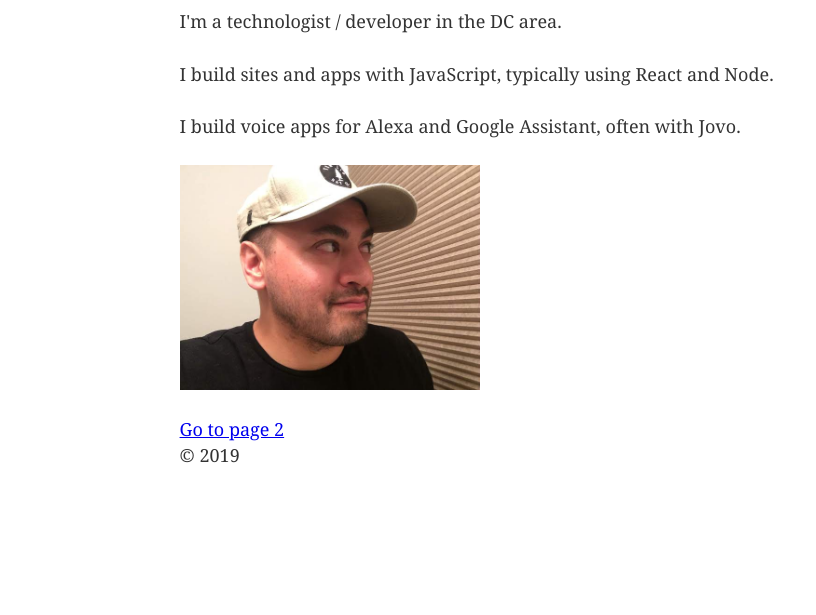
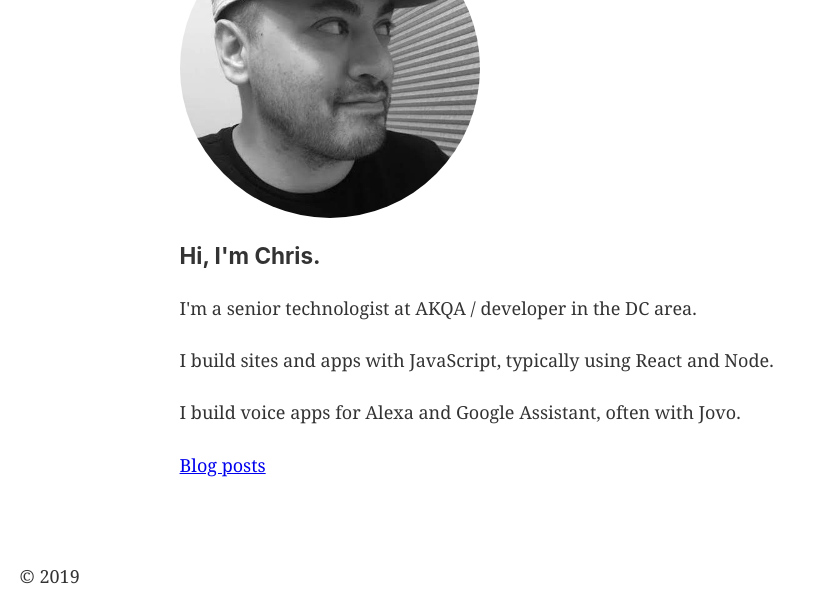
Before and after one commit to chrisaspringer/personal-gatsby, a Gatsby site: page / in a window 1280 px wide. Shown: the part 185-800 px from the top of the page, without its empty margins (0-816 px from the left). Built offline with nearby package versions, Linux system fonts and the light colour scheme; Gatsby itself is replaced by a stand-in of ours.

Commit message:
Updates to basic files

```diff
--- a/gatsby-config.js
+++ b/gatsby-config.js
@@ -1,6 +1,6 @@
 module.exports = {
   siteMetadata: {
-    title: `Chris Springer - Technologist`,
+    title: `c.s.`,
     description: `Chris Springer's personal site. Chris is a technologist living in the Washington D.C. area.`,
     author: `@chrisaspringer`,
   },
--- a/src/components/image.js
+++ b/src/components/image.js
@@ -13,11 +13,11 @@ import Img from "gatsby-image"
  * - `StaticQuery`: https://gatsby.dev/staticquery
  */
 
-const Image = () => (
+const Image = props => (
   <StaticQuery
     query={graphql`
       query {
-        placeholderImage: file(relativePath: { eq: "me.jpg" }) {
+        placeholderImage: file(relativePath: { eq: "me_bw.jpg" }) {
           childImageSharp {
             fluid(maxWidth: 300) {
               ...GatsbyImageSharpFluid
@@ -26,7 +26,12 @@ const Image = () => (
         }
       }
     `}
-    render={data => <Img fluid={data.placeholderImage.childImageSharp.fluid} />}
+    render={data => (
+      <Img
+        fluid={data.placeholderImage.childImageSharp.fluid}
+        style={{ borderRadius: `50%`, borderWidth: 0 }}
+      />
+    )}
   />
 )
 export default Image
--- a/src/components/layout.css
+++ b/src/components/layout.css
@@ -3,11 +3,14 @@ html {
   -ms-text-size-adjust: 100%;
   -webkit-text-size-adjust: 100%;
 }
+
 body {
   margin: 0;
   -webkit-font-smoothing: antialiased;
   -moz-osx-font-smoothing: grayscale;
+  min-height: 100vh;
 }
+
 article,
 aside,
 details,
@@ -22,55 +25,68 @@ section,
 summary {
   display: block;
 }
+
 audio,
 canvas,
 progress,
 video {
   display: inline-block;
 }
+
 audio:not([controls]) {
   display: none;
   height: 0;
 }
+
 progress {
   vertical-align: baseline;
 }
+
 [hidden],
 template {
   display: none;
 }
+
 a {
   background-color: transparent;
   -webkit-text-decoration-skip: objects;
 }
+
 a:active,
 a:hover {
   outline-width: 0;
 }
+
 abbr[title] {
   border-bottom: none;
   text-decoration: underline;
   text-decoration: underline dotted;
 }
+
 b,
 strong {
   font-weight: inherit;
   font-weight: bolder;
 }
+
 dfn {
   font-style: italic;
 }
+
 h1 {
   font-size: 2em;
   margin: 0.67em 0;
 }
+
 mark {
   background-color: #ff0;
   color: #000;
 }
+
 small {
   font-size: 80%;
 }
+
 sub,
 sup {
   font-size: 75%;
@@ -78,18 +94,23 @@ sup {
   position: relative;
   vertical-align: baseline;
 }
+
 sub {
   bottom: -0.25em;
 }
+
 sup {
   top: -0.5em;
 }
+
 img {
   border-style: none;
 }
+
 svg:not(:root) {
   overflow: hidden;
 }
+
 code,
 kbd,
 pre,
@@ -97,14 +118,17 @@ samp {
   font-family: monospace, monospace;
   font-size: 1em;
 }
+
 figure {
   margin: 1em 40px;
 }
+
 hr {
   box-sizing: content-box;
   height: 0;
   overflow: visible;
 }
+
 button,
 input,
 optgroup,
@@ -113,23 +137,28 @@ textarea {
   font: inherit;
   margin: 0;
 }
+
 optgroup {
   font-weight: 700;
 }
+
 button,
 input {
   overflow: visible;
 }
+
 button,
 select {
   text-transform: none;
 }
+
 [type="reset"],
 [type="submit"],
 button,
 html [type="button"] {
   -webkit-appearance: button;
 }
+
 [type="button"]::-moz-focus-inner,
 [type="reset"]::-moz-focus-inner,
 [type="submit"]::-moz-focus-inner,
@@ -137,17 +166,20 @@ button::-moz-focus-inner {
   border-style: none;
   padding: 0;
 }
+
 [type="button"]:-moz-focusring,
 [type="reset"]:-moz-focusring,
 [type="submit"]:-moz-focusring,
 button:-moz-focusring {
   outline: 1px dotted ButtonText;
 }
+
 fieldset {
   border: 1px solid silver;
   margin: 0 2px;
   padding: 0.35em 0.625em 0.75em;
 }
+
 legend {
   box-sizing: border-box;
   color: inherit;
@@ -156,48 +188,60 @@ legend {
   padding: 0;
   white-space: normal;
 }
+
 textarea {
   overflow: auto;
 }
+
 [type="checkbox"],
 [type="radio"] {
   box-sizing: border-box;
   padding: 0;
 }
+
 [type="number"]::-webkit-inner-spin-button,
 [type="number"]::-webkit-outer-spin-button {
   height: auto;
 }
+
 [type="search"] {
   -webkit-appearance: textfield;
   outline-offset: -2px;
 }
+
 [type="search"]::-webkit-search-cancel-button,
 [type="search"]::-webkit-search-decoration {
   -webkit-appearance: none;
 }
+
 ::-webkit-input-placeholder {
   color: inherit;
   opacity: 0.54;
 }
+
 ::-webkit-file-upload-button {
   -webkit-appearance: button;
   font: inherit;
 }
+
 html {
   font: 112.5%/1.45em georgia, serif;
   box-sizing: border-box;
   overflow-y: scroll;
 }
+
 * {
   box-sizing: inherit;
 }
+
 *:before {
   box-sizing: inherit;
 }
+
 *:after {
   box-sizing: inherit;
 }
+
 body {
   color: hsla(0, 0%, 0%, 0.8);
   font-family: georgia, serif;
@@ -209,6 +253,7 @@ body {
   -webkit-font-feature-settings: "kern", "liga", "clig", "calt";
   font-feature-settings: "kern", "liga", "clig", "calt";
 }
+
 img {
   max-width: 100%;
   margin-left: 0;
@@ -220,6 +265,7 @@ img {
   padding-top: 0;
   margin-bottom: 1.45rem;
 }
+
 h1 {
   margin-left: 0;
   margin-right: 0;
@@ -234,9 +280,10 @@ h1 {
     Ubuntu, Cantarell, Fira Sans, Droid Sans, Helvetica Neue, sans-serif;
   font-weight: bold;
   text-rendering: optimizeLegibility;
-  font-size: 2.25rem;
+  font-size: 1.25rem;
   line-height: 1.1;
 }
+
 h2 {
   margin-left: 0;
   margin-right: 0;
@@ -251,9 +298,10 @@ h2 {
     Ubuntu, Cantarell, Fira Sans, Droid Sans, Helvetica Neue, sans-serif;
   font-weight: bold;
   text-rendering: optimizeLegibility;
-  font-size: 1.62671rem;
+  font-size: 0.75rem;
   line-height: 1.1;
 }
+
 h3 {
   margin-left: 0;
   margin-right: 0;
@@ -271,6 +319,7 @@ h3 {
   font-size: 1.38316rem;
   line-height: 1.1;
 }
+
 h4 {
   margin-left: 0;
   margin-right: 0;
@@ -288,6 +337,7 @@ h4 {
   font-size: 1rem;
   line-height: 1.1;
 }
+
 h5 {
   margin-left: 0;
   margin-right: 0;
@@ -305,6 +355,7 @@ h5 {
   font-size: 0.85028rem;
   line-height: 1.1;
 }
+
 h6 {
   margin-left: 0;
   margin-right: 0;
@@ -322,6 +373,7 @@ h6 {
   font-size: 0.78405rem;
   line-height: 1.1;
 }
+
 hgroup {
   margin-left: 0;
   margin-right: 0;
@@ -332,6 +384,7 @@ hgroup {
   padding-top: 0;
   margin-bottom: 1.45rem;
 }
+
 ul {
   margin-left: 1.45rem;
   margin-right: 0;
@@ -344,6 +397,7 @@ ul {
   list-style-position: outside;
   list-style-image: none;
 }
+
 ol {
   margin-left: 1.45rem;
   margin-right: 0;
@@ -356,6 +410,7 @@ ol {
   list-style-position: outside;
   list-style-image: none;
 }
+
 dl {
   margin-left: 0;
   margin-right: 0;
@@ -366,6 +421,7 @@ dl {
   padding-top: 0;
   margin-bottom: 1.45rem;
 }
+
 dd {
   margin-left: 0;
   margin-right: 0;
@@ -376,6 +432,7 @@ dd {
   padding-top: 0;
   margin-bottom: 1.45rem;
 }
+
 p {
   margin-left: 0;
   margin-right: 0;
@@ -386,6 +443,7 @@ p {
   padding-top: 0;
   margin-bottom: 1.45rem;
 }
+
 figure {
   margin-left: 0;
   margin-right: 0;
@@ -396,6 +454,7 @@ figure {
   padding-top: 0;
   margin-bottom: 1.45rem;
 }
+
 pre {
   margin-left: 0;
   margin-right: 0;
@@ -409,6 +468,7 @@ pre {
   word-wrap: normal;
   padding: 1.45rem;
 }
+
 table {
   margin-left: 0;
   margin-right: 0;
@@ -423,6 +483,7 @@ table {
   border-collapse: collapse;
   width: 100%;
 }
+
 fieldset {
   margin-left: 0;
   margin-right: 0;
@@ -433,6 +494,7 @@ fieldset {
   padding-top: 0;
   margin-bottom: 1.45rem;
 }
+
 blockquote {
   margin-left: 1.45rem;
   margin-right: 1.45rem;
@@ -443,6 +505,7 @@ blockquote {
   padding-top: 0;
   margin-bottom: 1.45rem;
 }
+
 form {
   margin-left: 0;
   margin-right: 0;
@@ -453,6 +516,7 @@ form {
   padding-top: 0;
   margin-bottom: 1.45rem;
 }
+
 noscript {
   margin-left: 0;
   margin-right: 0;
@@ -463,6 +527,7 @@ noscript {
   padding-top: 0;
   margin-bottom: 1.45rem;
 }
+
 iframe {
   margin-left: 0;
   margin-right: 0;
@@ -473,6 +538,7 @@ iframe {
   padding-top: 0;
   margin-bottom: 1.45rem;
 }
+
 hr {
   margin-left: 0;
   margin-right: 0;
@@ -486,6 +552,7 @@ hr {
   border: none;
   height: 1px;
 }
+
 address {
   margin-left: 0;
   margin-right: 0;
@@ -496,77 +563,98 @@ address {
   padding-top: 0;
   margin-bottom: 1.45rem;
 }
+
 b {
   font-weight: bold;
 }
+
 strong {
   font-weight: bold;
 }
+
 dt {
   font-weight: bold;
 }
+
 th {
   font-weight: bold;
 }
+
 li {
   margin-bottom: calc(1.45rem / 2);
 }
+
 ol li {
   padding-left: 0;
 }
+
 ul li {
   padding-left: 0;
 }
-li > ol {
+
+li>ol {
   margin-left: 1.45rem;
   margin-bottom: calc(1.45rem / 2);
   margin-top: calc(1.45rem / 2);
 }
-li > ul {
+
+li>ul {
   margin-left: 1.45rem;
   margin-bottom: calc(1.45rem / 2);
   margin-top: calc(1.45rem / 2);
 }
+
 blockquote *:last-child {
   margin-bottom: 0;
 }
+
 li *:last-child {
   margin-bottom: 0;
 }
+
 p *:last-child {
   margin-bottom: 0;
 }
-li > p {
+
+li>p {
   margin-bottom: calc(1.45rem / 2);
 }
+
 code {
   font-size: 0.85rem;
   line-height: 1.45rem;
 }
+
 kbd {
   font-size: 0.85rem;
   line-height: 1.45rem;
 }
+
 samp {
   font-size: 0.85rem;
   line-height: 1.45rem;
 }
+
 abbr {
   border-bottom: 1px dotted hsla(0, 0%, 0%, 0.5);
   cursor: help;
 }
+
 acronym {
   border-bottom: 1px dotted hsla(0, 0%, 0%, 0.5);
   cursor: help;
 }
+
 abbr[title] {
   border-bottom: 1px dotted hsla(0, 0%, 0%, 0.5);
   cursor: help;
   text-decoration: none;
 }
+
 thead {
   text-align: left;
 }
+
 td,
 th {
   text-align: left;
@@ -580,14 +668,17 @@ th {
   padding-top: 0.725rem;
   padding-bottom: calc(0.725rem - 1px);
 }
+
 th:first-child,
 td:first-child {
   padding-left: 0;
 }
+
 th:last-child,
 td:last-child {
   padding-right: 0;
 }
+
 tt,
 code {
   background-color: hsla(0, 0%, 0%, 0.04);
@@ -598,10 +689,12 @@ code {
   padding-top: 0.2em;
   padding-bottom: 0.2em;
 }
+
 pre code {
   background: none;
   line-height: 1.42;
 }
+
 code:before,
 code:after,
 tt:before,
@@ -609,12 +702,14 @@ tt:after {
   letter-spacing: -0.2em;
   content: " ";
 }
+
 pre code:before,
 pre code:after,
 pre tt:before,
 pre tt:after {
   content: "";
 }
+
 @media only screen and (max-width: 480px) {
   html {
     font-size: 100%;
--- a/src/components/layout.js
+++ b/src/components/layout.js
@@ -35,7 +35,18 @@ const Layout = ({ children }) => (
           }}
         >
           <main>{children}</main>
-          <footer>© {new Date().getFullYear()}</footer>
+          <footer
+            style={{
+              position: `fixed`,
+              bottom: `0`,
+              left: `0`,
+              margin: `0 auto`,
+              maxWidth: 960,
+              padding: `1.45rem 1.0875rem`,
+            }}
+          >
+            © {new Date().getFullYear()}
+          </footer>
         </div>
       </>
     )}
--- a/src/pages/index.js
+++ b/src/pages/index.js
@@ -8,16 +8,28 @@ import SEO from "../components/seo"
 const IndexPage = () => (
   <Layout>
     <SEO title="Home" keywords={[`gatsby`, `application`, `react`]} />
-    <h1>Hi, I'm Chris.</h1>
-    <p>I'm a technologist / developer in the DC area.</p>
-    <p>
-      I build sites and apps with JavaScript, typically using React and Node.
-    </p>
-    <p>I build voice apps for Alexa and Google Assistant, often with Jovo.</p>
-    <div style={{ maxWidth: `300px`, marginBottom: `1.45rem` }}>
-      <Image />
-    </div>
-    <Link to="/page-2/">Go to page 2</Link>
+    <section>
+      <div
+        style={{
+          width: `50vw`,
+          height: `50vw`,
+          maxWidth: `300px`,
+          maxHeight: `300px`,
+          marginBottom: `1.45rem`,
+        }}
+      >
+        <Image />
+      </div>
+      <h1>Hi, I'm Chris.</h1>
+    </section>
+    <section>
+      <p>I'm a senior technologist at AKQA / developer in the DC area.</p>
+      <p>
+        I build sites and apps with JavaScript, typically using React and Node.
+      </p>
+      <p>I build voice apps for Alexa and Google Assistant, often with Jovo.</p>
+      <Link to="/posts/">Blog posts</Link>
+    </section>
   </Layout>
 )
 
```
Also changed, not shown: src/markdown-pages/blog-setup.md (+9 -0 lines), src/pages/page-2.js (deleted, +0 -16 lines), src/pages/posts.js (added, +45 -0 lines), src/templates/blogTemplate.js (+8 -0 lines), src/images/gatsby-astronaut.png (deleted), src/images/gatsby-icon.png (deleted), src/images/me.jpg (deleted), src/images/me_bw.jpg (added).
